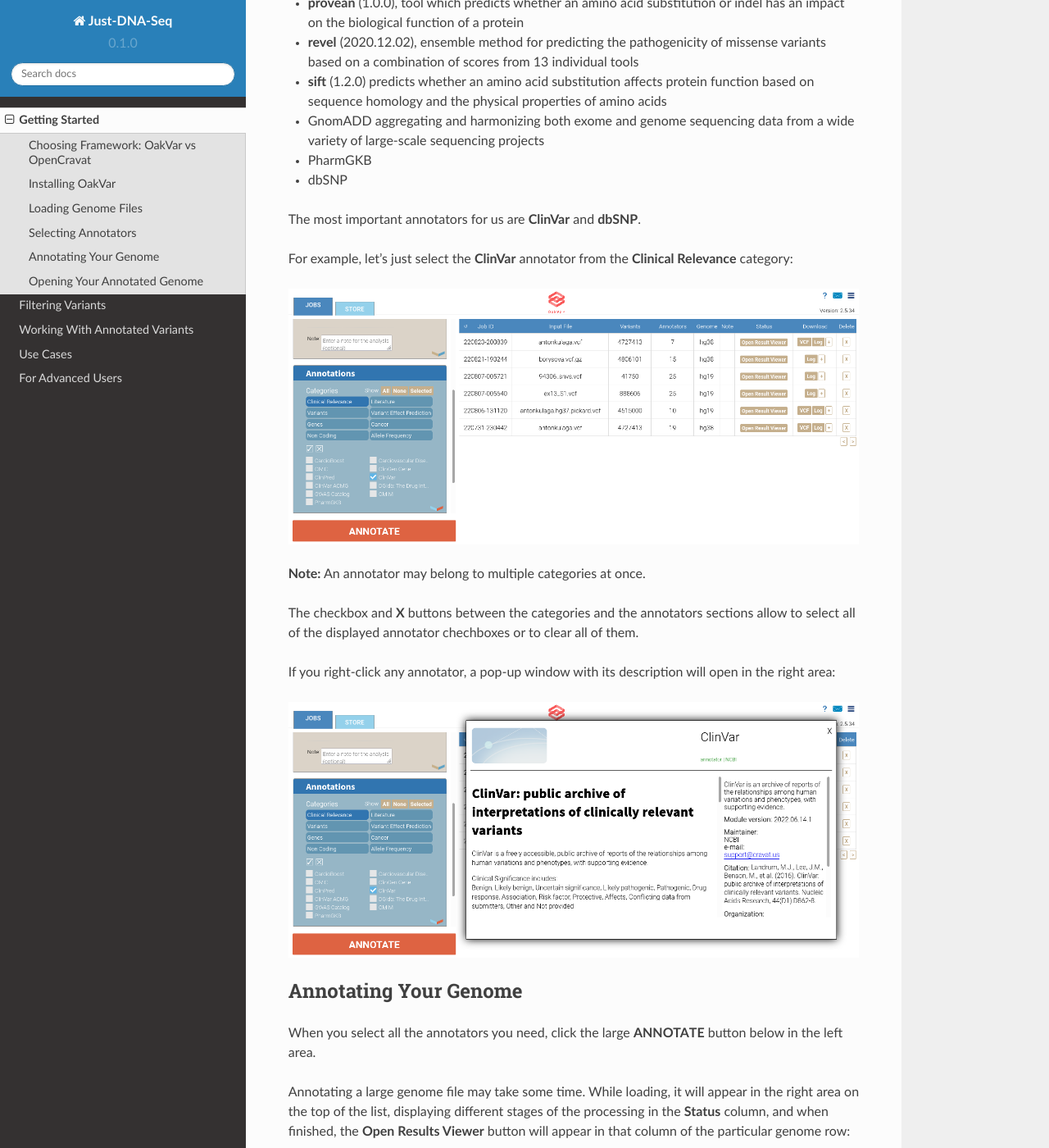
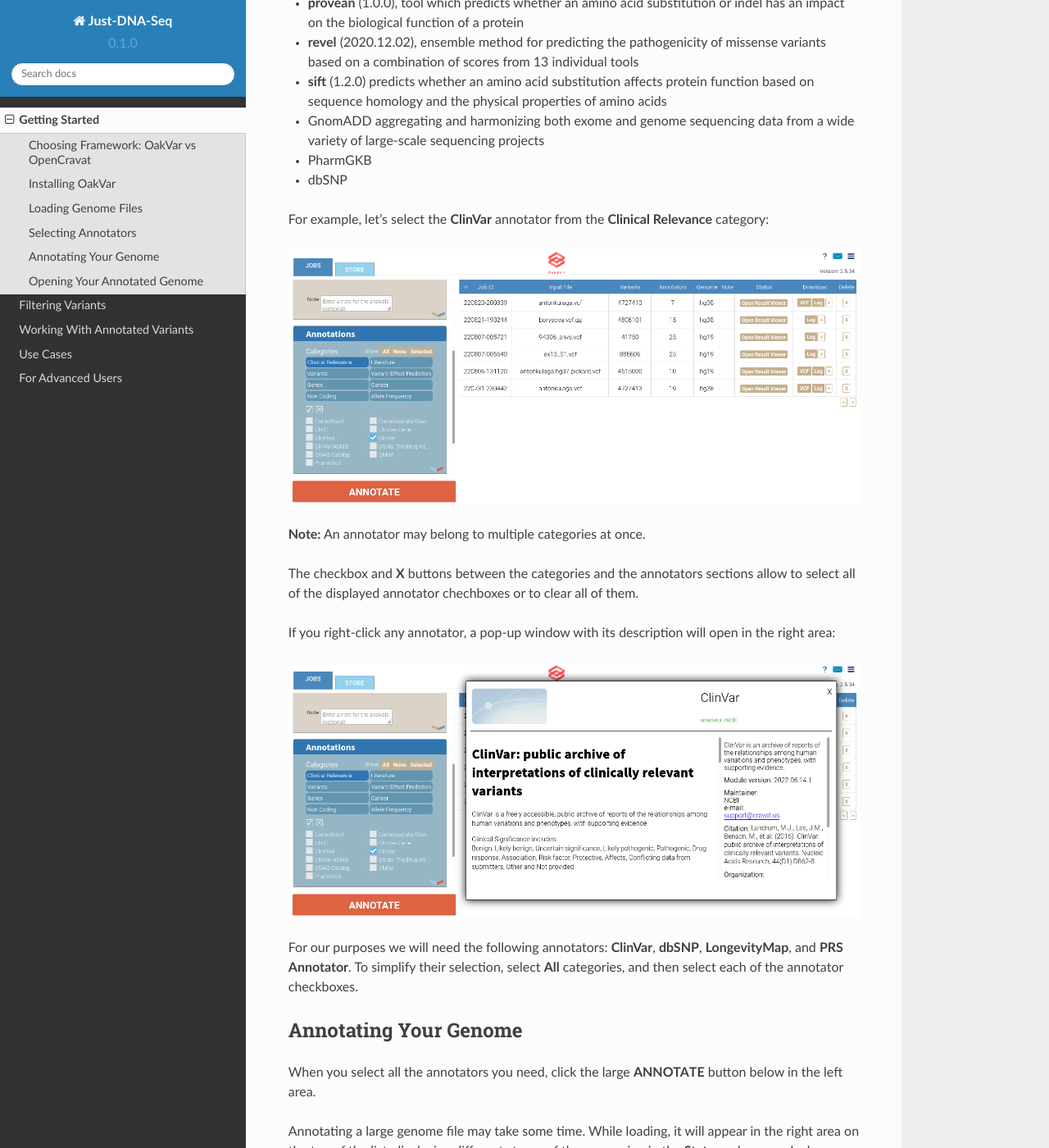
Before and after one commit to dna-seq/just-dna-seq, a Sphinx documentation site: the page built from docs/source/getting_started.rst, in a window 1280 px wide and 1400 px high, scrolled down 2226 px. Shown: the whole window at 82% size. Built offline with Sphinx 7.4.7 and the Read the Docs theme 2.0.0, drawn with Linux system fonts in a browser that asks for light colours.

Commit message:
Update getting_started.rst

```diff
--- a/docs/source/getting_started.rst
+++ b/docs/source/getting_started.rst
@@ -76,9 +76,7 @@
 
 • dbSNP
 
-The most important annotators for us are **ClinVar** and **dbSNP**.
-
-For example, let's just select the **ClinVar** annotator from the **Clinical Relevance** category:
+For example, let's select the **ClinVar** annotator from the **Clinical Relevance** category:
 
 .. image:: select-annotations.png
   :alt: Selecting annotators
@@ -91,6 +89,8 @@
 
 .. image:: annotation-description.png
   :alt: Annotator description
+
+For our purposes we will need the following annotators: **ClinVar**, **dbSNP**, **LongevityMap**, and **PRS Annotator**. To simplify their selection, select **All** categories, and then select each of the annotator checkboxes.
 
 Annotating Your Genome
 ----------------------
```
